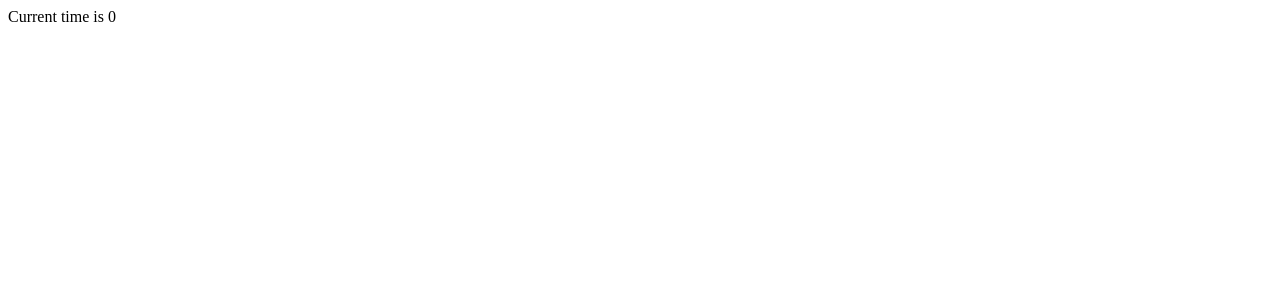
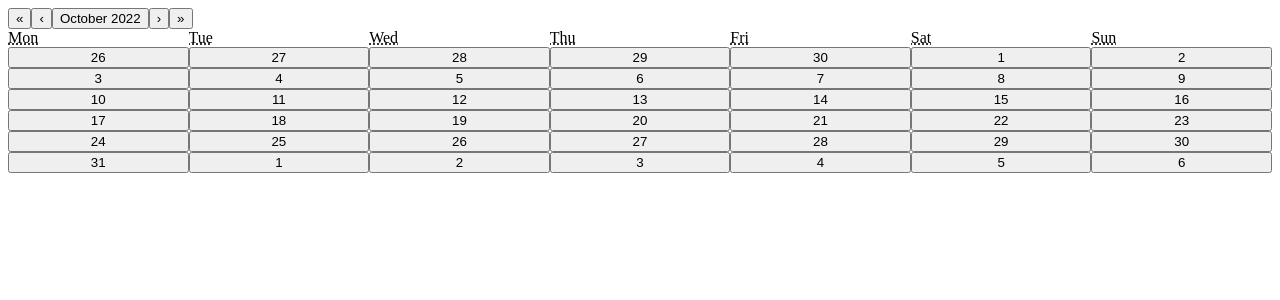
Before and after one commit to JMMFL/when-works, a React (Create React App) app: page / in a window 1280 px wide. Shown: the top 300 px of the page. Built offline with nearby package versions, Linux system fonts and the light colour scheme; no server answers.

Commit message:
Added basic calendar functionality

```diff
--- a/package.json
+++ b/package.json
@@ -7,6 +7,7 @@
     "@testing-library/react": "^13.3.0",
     "@testing-library/user-event": "^13.5.0",
     "react": "^18.2.0",
+    "react-calendar": "^3.8.0",
     "react-dom": "^18.2.0",
     "react-scripts": "5.0.1",
     "web-vitals": "^2.1.4"
--- a/src/App.js
+++ b/src/App.js
@@ -1,17 +1,31 @@
-import { useEffect, useState } from "react";
+import { useState } from "react";
+import Calendar from "react-calendar";
+import "./style.css";
 
 export default function App() {
-  const [currentTime, setCurrentTime] = useState(0);
+  const [dates, setDates] = useState([]);
 
-  useEffect(() => {
-    async function getTime() {
-      const response = await fetch("/time");
-      const data = await response.json();
-      setCurrentTime(data.time);
+  const toggleDate = (value) => {
+    const date = value.toJSON();
+    const newDates = dates.includes(date)
+      ? dates.filter((d) => d !== date)
+      : [...dates, date];
+
+    setDates(newDates);
+  };
+
+  const tileClassName = ({ date }) => {
+    if (dates.includes(date.toJSON())) {
+      return "myClass";
     }
+  };
 
-    getTime();
-  }, []);
-
-  return <div>Current time is {currentTime}</div>;
+  return (
+    <>
+      <Calendar onClickDay={toggleDate} tileClassName={tileClassName} />
+      {dates.map((date, index) => (
+        <p key={index}>{date.toString()}</p>
+      ))}
+    </>
+  );
 }
--- /dev/null
+++ b/src/style.css
@@ -0,0 +1,4 @@
+.myClass {
+  background: black;
+  color: white;
+}
```
Also changed, not shown: 1 other file (tests, documents, lock files or other folders).
